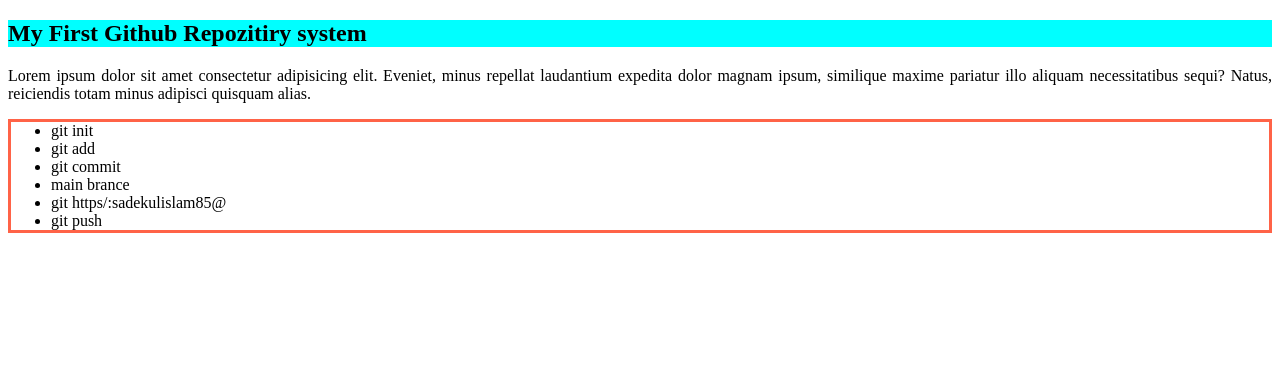
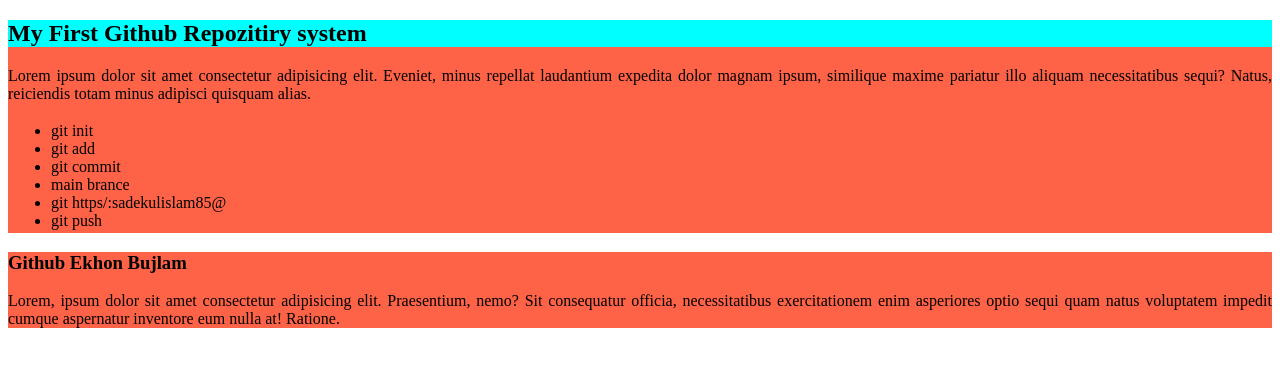
Before and after one commit to Sadekulislam85/my-shelly-coop-repo, a plain HTML site: page index.html in a window 1280 px wide. Drawn offline with Linux system fonts and the light colour scheme.

Commit message:
my second command is div

```diff
--- a/index.html
+++ b/index.html
@@ -22,5 +22,9 @@
             </ul>
         </div>
     </section>
+    <div>
+        <h3>Github Ekhon Bujlam</h3>
+        <p>Lorem, ipsum dolor sit amet consectetur adipisicing elit. Praesentium, nemo? Sit consequatur officia, necessitatibus exercitationem enim asperiores optio sequi quam natus voluptatem impedit cumque aspernatur inventore eum nulla at! Ratione.</p>
+    </div>
 </body>
 </html>
--- a/styles/blog.css
+++ b/styles/blog.css
@@ -8,3 +8,6 @@ p{
 ul{
     border: 3px solid tomato;
 }
+div{
+    background-color: tomato;
+}
```
